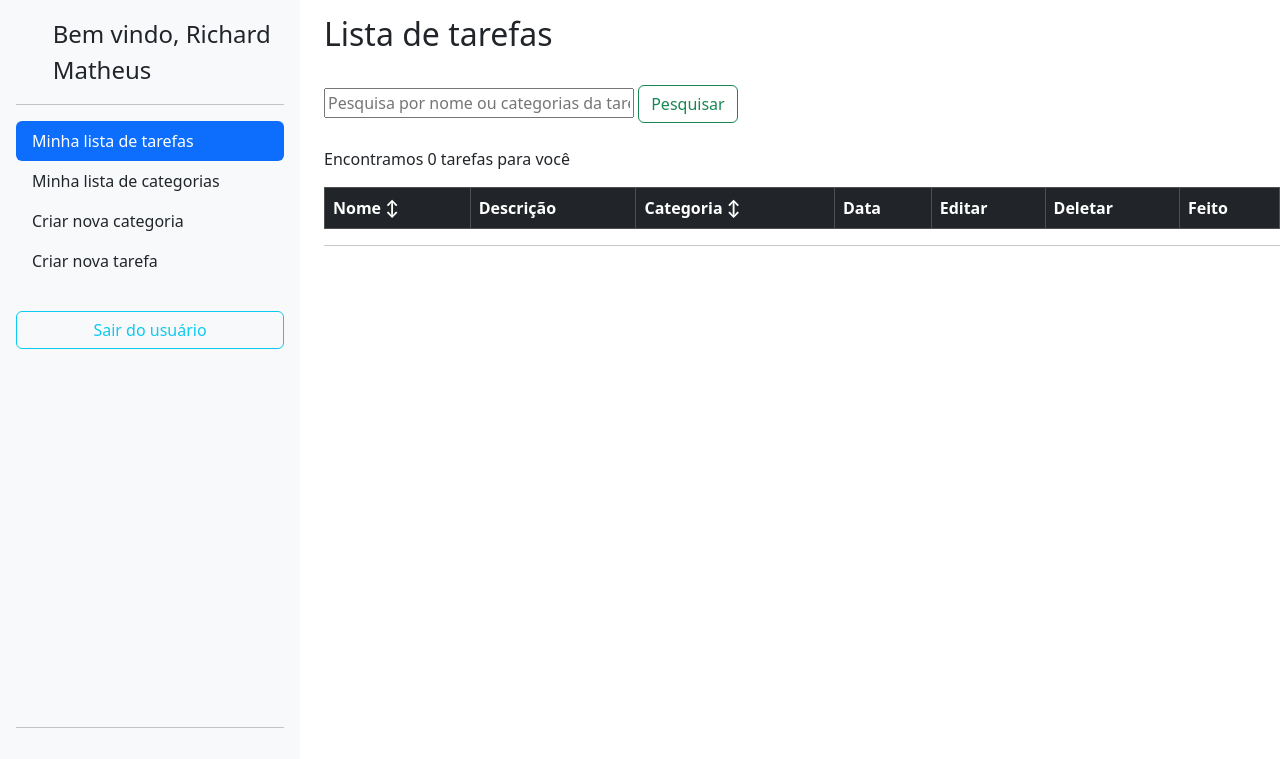
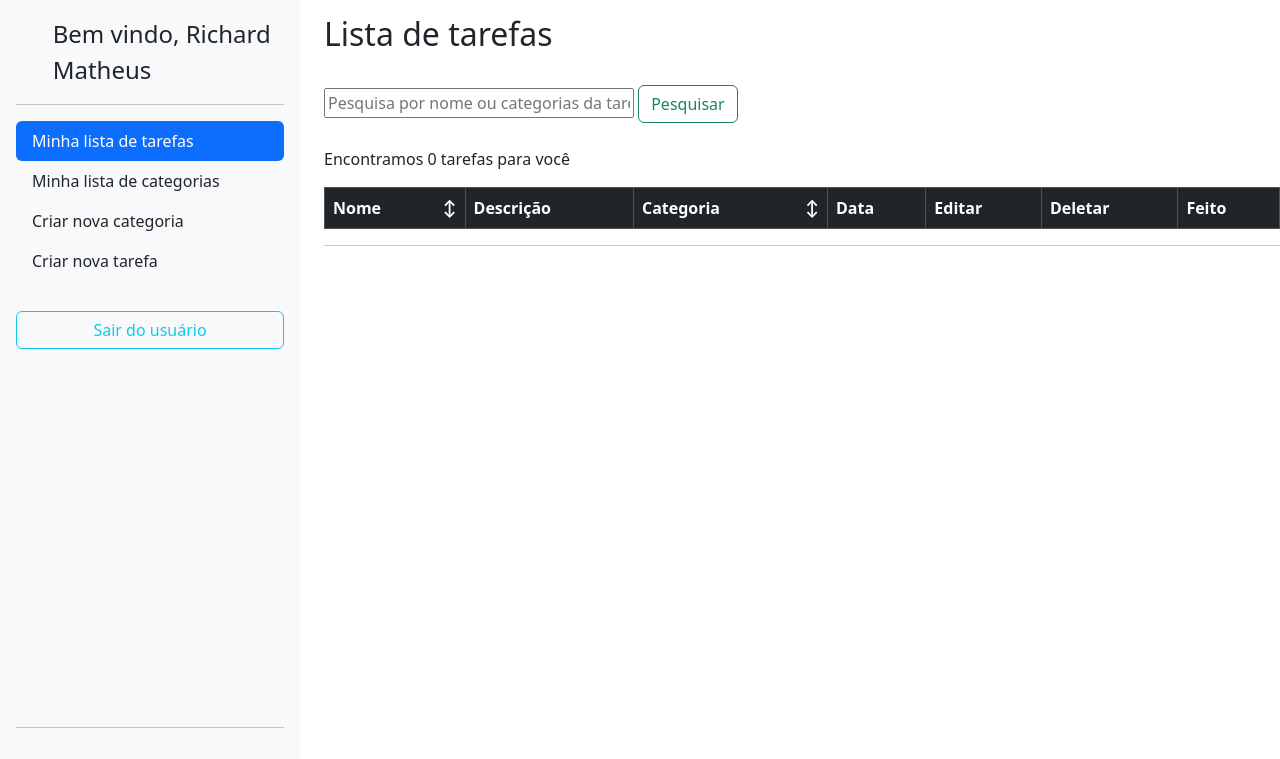
Before and after one commit to RichardMatheus929/todolist, a Django app: page / in a window 1280 px wide. Shown: the top 759 px of the page. Run offline with Django 4.2, Linux system fonts and the light colour scheme; a user stored in the database is signed in; data comes from the database, SQL or seed files in the repository; both versions use the stored data as it was after the commit; lists and menus that the app fills with data are empty.

Commit message:
stylization filter of category and name

```diff
--- a/lizetest/accounts/templates/registration/login.html
+++ b/lizetest/accounts/templates/registration/login.html
@@ -2,8 +2,7 @@
 
 {% block content %}
 <div id="form-login">
-  <h2 style="text-align: center;">Login</h2>
-  <div style="display: flex; justify-content: center; padding: 20px;">
+  <div style="display: flex; justify-content: center; padding: 20px; padding-top: 10%;">
     <form method="post"
       style="width: 300px; border: 1px solid #ccc; padding: 20px; border-radius: 10px; box-shadow: 0 0 10px rgba(0, 0, 0);">
       {% csrf_token %}
--- a/lizetest/todo/templates/task_list.html
+++ b/lizetest/todo/templates/task_list.html
@@ -19,9 +19,11 @@
       <table class="table table-bordered">
         <thead>
           <tr class="table-dark">
-            <th onclick="alterfilter(this)" class="filter-header" data-field="title" scope="col">Nome ↕</th>
+            <th onclick="alterfilter(this)" class="filter-header" data-field="title" scope="col">Nome<span style="float: right;">↕</span>
+
+            </th>
             <th scope="col">Descrição</th>
-            <th scope="col" onclick="alterfilter(this)" class="filter-header" data-field="category">Categoria ↕</th>
+            <th scope="col" onclick="alterfilter(this)" class="filter-header" data-field="category">Categoria<span style="float: right;">↕</span></th>
             <th scope="col">Data</th>
             <th scope="col">Editar</th>
             <th scope="col">Deletar</th>
```
Also changed, not shown: db.sqlite3.
